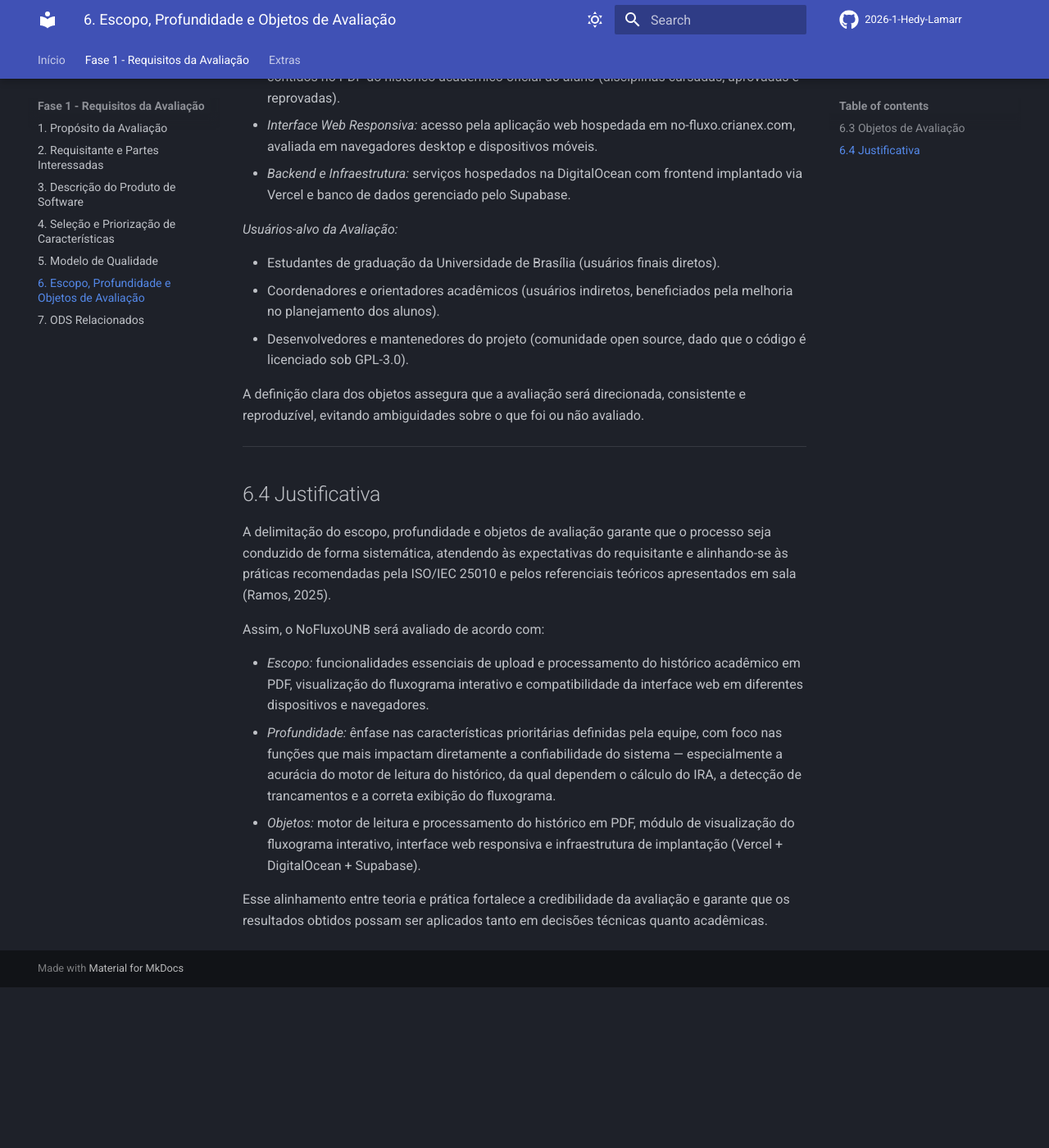
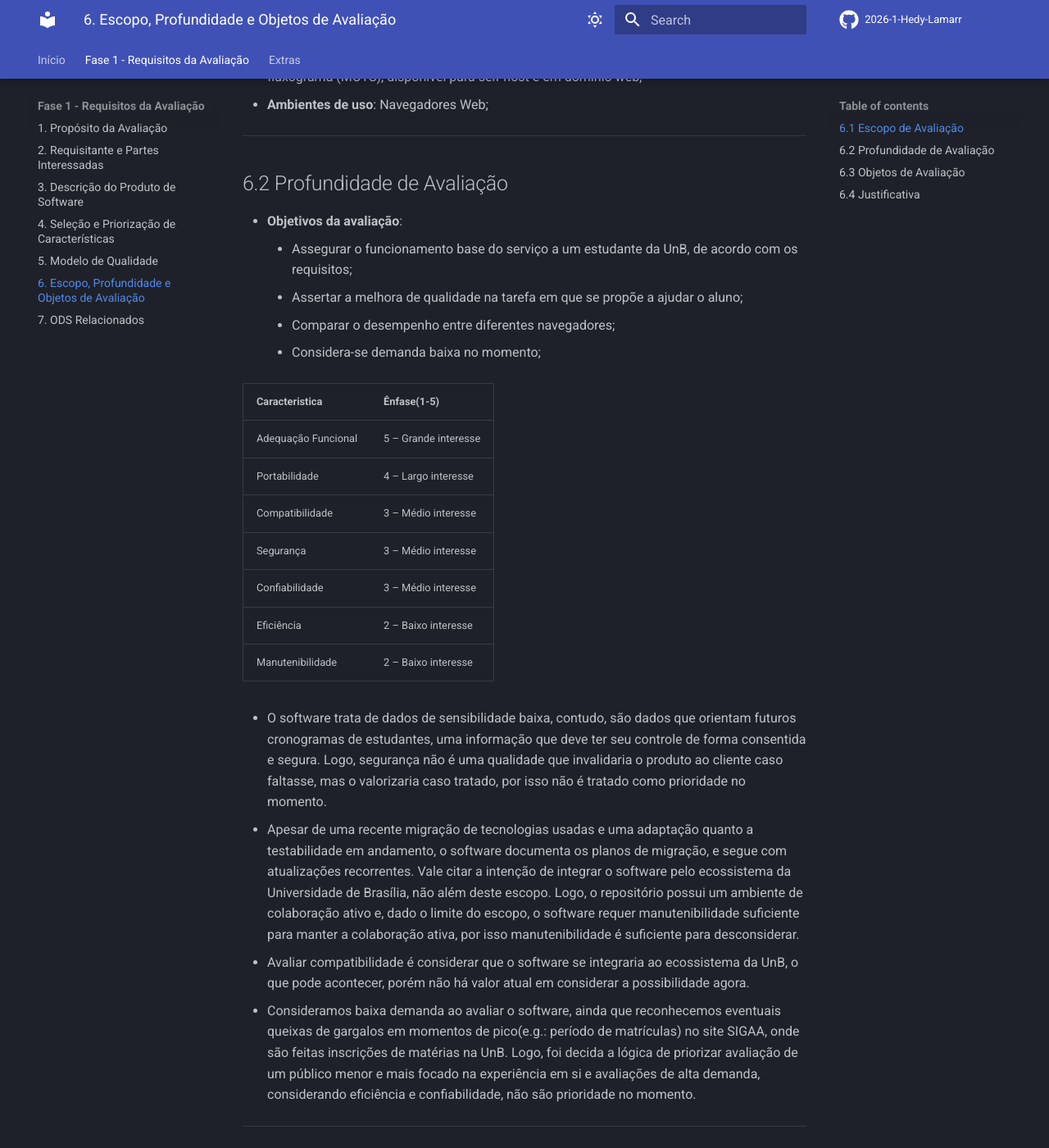
Before and after one commit to FCTE-Qualidade-de-Software-1/2026-1_T01_HEDY_LAMAR, an MkDocs documentation site: the page built from docs/fase1/06_escopo_profundidade_e_objetos_de_avaliacao.md, in a window 1280 px wide and 1400 px high, scrolled down 500 px. Shown: the whole window at 82% size. Built offline with MkDocs 1.6.1 and Material for MkDocs 9.7.7, drawn with Linux system fonts in a browser that asks for light colours; comment, search, counter and statistics services are not loaded; before the commit the page ends 1704 px from its top, so only the background shows below that; some of the changed text lies outside the part shown.

Commit message:
Enhance evaluation scope and depth documentation
Expanded the document on evaluation scope and depth, detailing characteristics, application domain, evaluation objectives, and assessment objects for the NoFluxo software.

```diff
--- a/docs/fase1/06_escopo_profundidade_e_objetos_de_avaliacao.md
+++ b/docs/fase1/06_escopo_profundidade_e_objetos_de_avaliacao.md
@@ -1,3 +1,43 @@
+# 6. Escopo e Profundidade de Avaliação
+
+O escopo e a profundidade de avaliação são definidos a fim de direcionar os alvos de avaliação e o quão serão detalhados, baseados na finalidade de uso do software, no caso de app NoFluxo, a base são suas funções principais.
+
+## 6.1 Escopo de Avaliação
+
+O escopo declara características a serem avaliadas e o domínio do software a se considerar na avaliação.
+
+- **Características**: Portabilidade e análise funcional(justificadas pela matriz Impacto x Risco);
+- **Domínio de aplicação**: Aplicação web, dedicado ao apoio de alunos em uma única organização(UnB);
+- **Modelo de negócio**: Customizado para alunos da UnB(FD), usado um formato modificado, o fluxograma (MOTS), disponível para self-host e em domínio web;
+- **Ambientes de uso**: Navegadores Web;
+
+---
+
+## 6.2 Profundidade de Avaliação
+
+- **Objetivos da avaliação**:
+	- Assegurar o funcionamento base do serviço a um estudante da UnB, de acordo com os requisitos;
+	- Assertar a melhora de qualidade na tarefa em que se propõe a ajudar o aluno;
+	- Comparar o desempenho entre diferentes navegadores;
+	- Considera-se demanda baixa no momento;
+
+| Caracteristica      | Ênfase(1-5)          |
+| ------------------- | -------------------- |
+| Adequação Funcional | 5 – Grande interesse |
+| Portabilidade       | 4 – Largo interesse  |
+| Compatibilidade     | 3 – Médio interesse  |
+| Segurança           | 3 – Médio interesse  |
+| Confiabilidade      | 3 – Médio interesse  |
+| Eficiência          | 2 – Baixo interesse  |
+| Manutenibilidade    | 2 – Baixo interesse  |
+
+- O software trata de dados de sensibilidade baixa, contudo, são dados que orientam futuros cronogramas de estudantes, uma informação que deve ter seu controle de forma consentida e segura. Logo, segurança não é uma qualidade que invalidaria o produto ao cliente caso faltasse, mas o valorizaria caso tratado, por isso não é tratado como prioridade no momento.
+- Apesar de uma recente migração de tecnologias usadas e uma adaptação quanto a testabilidade em andamento, o software documenta os planos de migração, e segue com atualizações recorrentes. Vale citar a intenção de integrar o software pelo ecossistema da Universidade de Brasília, não além deste escopo. Logo, o repositório possui um ambiente de colaboração ativo e, dado o limite do escopo, o software requer manutenibilidade suficiente para manter a colaboração ativa, por isso manutenibilidade é suficiente para desconsiderar.
+-  Avaliar compatibilidade é considerar que o software se integraria ao ecossistema da UnB, o que pode acontecer, porém não há valor atual em considerar a possibilidade agora.
+- Consideramos baixa demanda ao avaliar o software, ainda que reconhecemos eventuais queixas de gargalos em momentos de pico(e.g.: período de matrículas) no site SIGAA, onde são feitas inscrições de matérias na UnB. Logo, foi decida a lógica de priorizar avaliação de um público menor e mais focado na experiência em si e avaliações de alta demanda, considerando eficiência e confiabilidade, não são prioridade no momento.
+
+---
+
 ## 6.3 Objetos de Avaliação
 
 Os objetos da avaliação definem as partes concretas do software que serão analisadas. Para o NoFluxoUNB, foram considerados:
```
